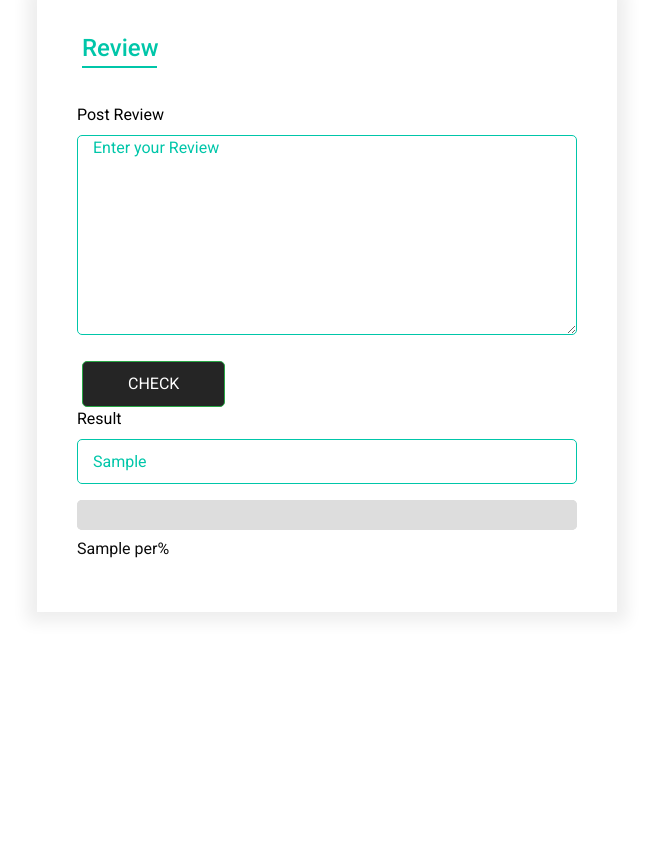
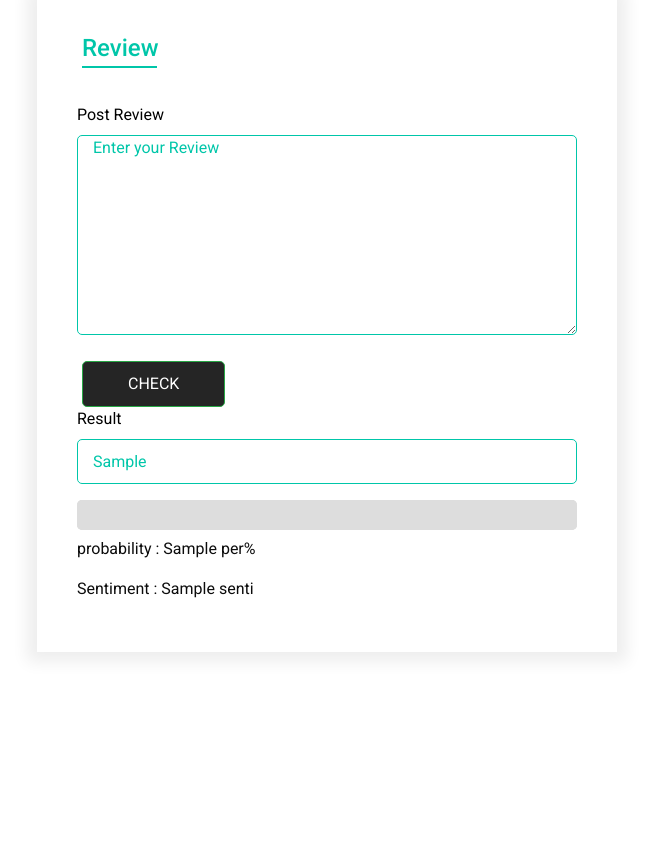
Before and after one commit to ninjasneural/fake_review_predict, a Django app: template Application/review/reviewpost/templates/reviewpost/review.html in a window 1280 px wide. Shown: the part 205-1062 px from the top of the page, without its empty margins (353-1006 px from the left). Run offline with Django 3.2, Linux system fonts and the light colour scheme; the template is opened without the code that fills it: most values are stand-ins (such as "Sample title", 1, 10 or a date in 2020); parts of the project's set-up code (start-up, migrations or seed data) failed here and were passed over; some libraries are stand-ins or nearby versions.

Commit message:
phase2 sentiment analysis

```diff
--- a/Application/review/reviewpost/templates/reviewpost/review.html
+++ b/Application/review/reviewpost/templates/reviewpost/review.html
@@ -72,7 +72,12 @@
             </div>
               <div class="form-row">
               <div class="form-group">
-            <progress value="{{ per }}" max="100" style="width:500px;"></progress>{{ per }}%
+            <progress value="{{ per }}" max="100" style="width:500px;"></progress>probability : {{ per }}%
+              </div>
+              </div>
+              <div class="form-row">
+              <div class="form-group">
+                Sentiment : {{ senti }}
               </div>
               </div>
           </form>
```
Also changed, not shown: Application/review/reviewpost/views.py (+27 -1 lines).
